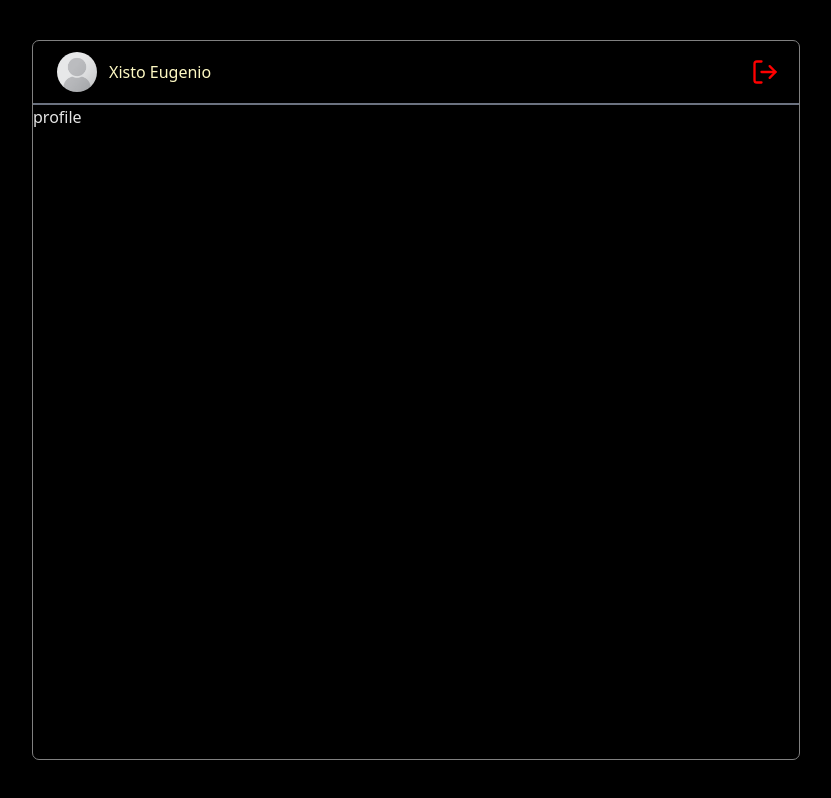
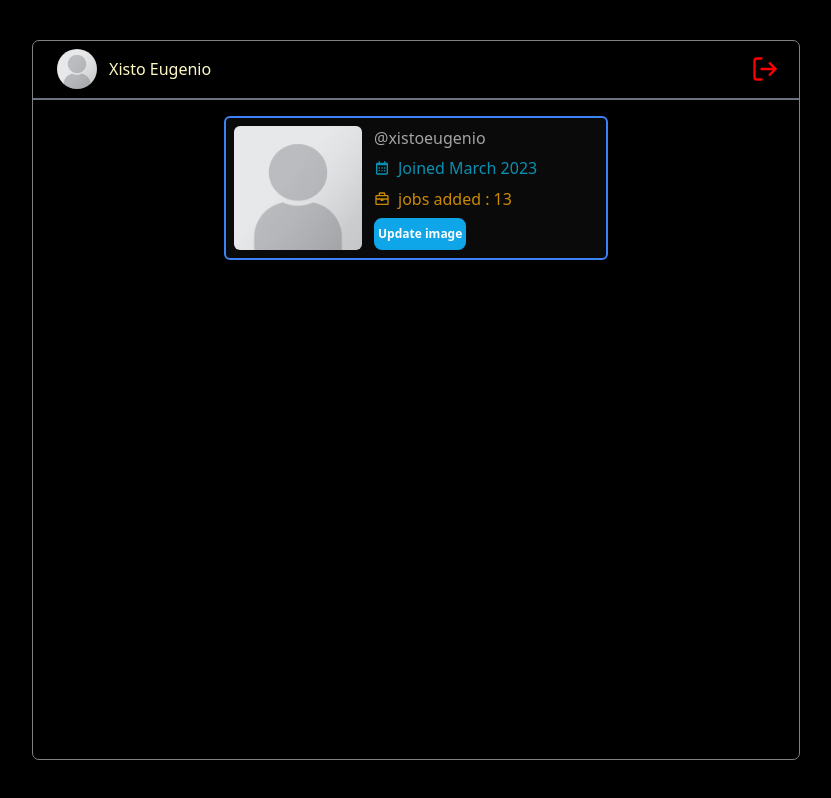
Before and after one commit to xistoeugenio/JobNet, a Next.js app: page /user/profile in a window 1280 px wide. Shown: the whole page, without its empty margins (224-1055 px from the left). Built offline with nearby package versions, Linux system fonts and the light colour scheme; no server answers.

Commit message:
style: finish Profile and InfoUser component style

```diff
--- /dev/null
+++ b/components/user/FormUser.tsx
@@ -0,0 +1,43 @@
+import { FormProvider, useForm } from "react-hook-form";
+import InputValidator from "../inputs/InputValidator";
+import Button from "../Button";
+import useCurrentUser from "@/hooks/useCurrentUser";
+
+const FormUser = () => {
+  const createUserForm = useForm();
+  const { handleSubmit } = createUserForm;
+  const { data: currentUser } = useCurrentUser();
+
+  const updateUser = () => {
+    console.log("updated");
+  };
+  return (
+    <>
+      {currentUser ? (
+        <FormProvider {...createUserForm}>
+          {" "}
+          <form
+            className=" bg-neutral-950 flex-1 flex justify-center rounded-md border-neutral-800 border-2"
+            onSubmit={handleSubmit(updateUser)}
+          >
+            <div className="h-full w-96 flex flex-col justify-between gap-5 p-5">
+              <div className="h-4/5 max-h-60 flex flex-col justify-between">
+                <InputValidator
+                  name="name"
+                  placeholder="Name"
+                  small
+                  defaultValue={currentUser.name}
+                />
+                <InputValidator name="email" placeholder="Email" small  defaultValue={currentUser.email}/>
+                <InputValidator name="phoneNumber" placeholder="Phone number" small />
+              </div>
+              <Button label="Save" outline fullWidth submit />
+            </div>
+          </form>
+        </FormProvider>
+      ) : null}
+    </>
+  );
+};
+
+export default FormUser;
--- /dev/null
+++ b/components/user/InfoUser.tsx
@@ -0,0 +1,35 @@
+import Image from "next/image";
+import { BiBriefcase, BiCalendar } from "react-icons/bi";
+import Button from "../Button";
+
+const InfoUser = () => {
+  return (
+    <div className="h-32 bg-neutral-950 flex items-center gap-3 p-2 rounded-md border-blue-500 border-2 sm:h-36">
+      <div className="h-24 w-24 relative sm:w-32 sm:h-full">
+        <Image
+          className="rounded-md"
+          fill
+          alt="Avatar"
+          src={"/images/placeholder.png"}
+        />
+      </div>
+      <div className="h-full flex-1 flex flex-col justify-between text-sm sm:text-base">
+        <div className="flex text-neutral-400">@xistoeugenio</div>
+        <div className="text-cyan-600 flex items-center gap-2 ">
+          <BiCalendar />
+          <span>Joined March 2023</span>
+        </div>
+        <div className="text-yellow-600 flex items-center gap-2">
+          <BiBriefcase />
+          <span>jobs added : 13</span>
+        </div>
+        <Button
+          label="Update image"
+          aditionalStyle={{ padding: "2px", fontSize: "12px" }}
+        />
+      </div>
+    </div>
+  );
+};
+
+export default InfoUser;
--- a/components/user/Profile.tsx
+++ b/components/user/Profile.tsx
@@ -1,11 +1,18 @@
-const Profile = () => {
-  return(
-    <div className="text-neutral-200">
-      <div>
-        profile
+import useCurrentUser from "@/hooks/useCurrentUser";
+import FormUser from "./FormUser";
+import InfoUser from "./InfoUser";
+
+const Profile = ({}) => {
+  const { data: currentUser } = useCurrentUser();
+  console.log(currentUser)
+  return (
+    <div className="w-full h-full flex items-center justify-center p-4">
+      <div className="w-full max-w-sm h-full flex flex-col gap-6 text-neutral-300 ">
+        <InfoUser />
+        <FormUser />
       </div>
     </div>
-  )
+  );
 };
 
 export default Profile;
--- a/pages/user/profile/index.tsx
+++ b/pages/user/profile/index.tsx
@@ -2,7 +2,7 @@ import Header from "@/components/header/Header";
 import styles from "../../../styles/home.module.scss";
 import ListJobs from "@/components/listJobs/ListJobs";
 import useCurrentUser from "@/hooks/useCurrentUser";
-import Profile from "@/components/user/Profile";
+import Profile from "../../../components/user/Profile";
 import HeaderProfile from "@/components/header/HeaderProfile";
 export default function Home() {
   const { data: currentUser, isLoading } = useCurrentUser();
```
